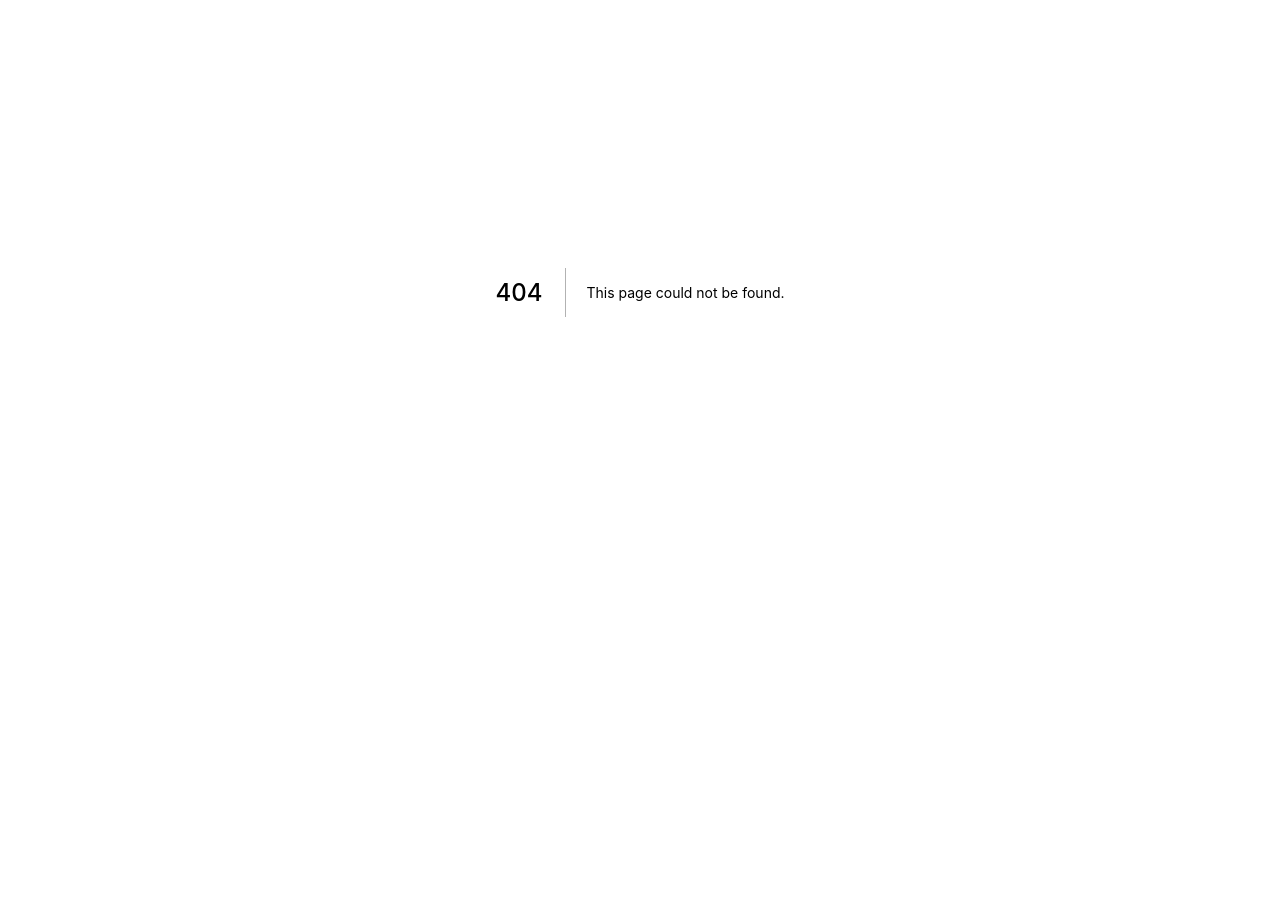
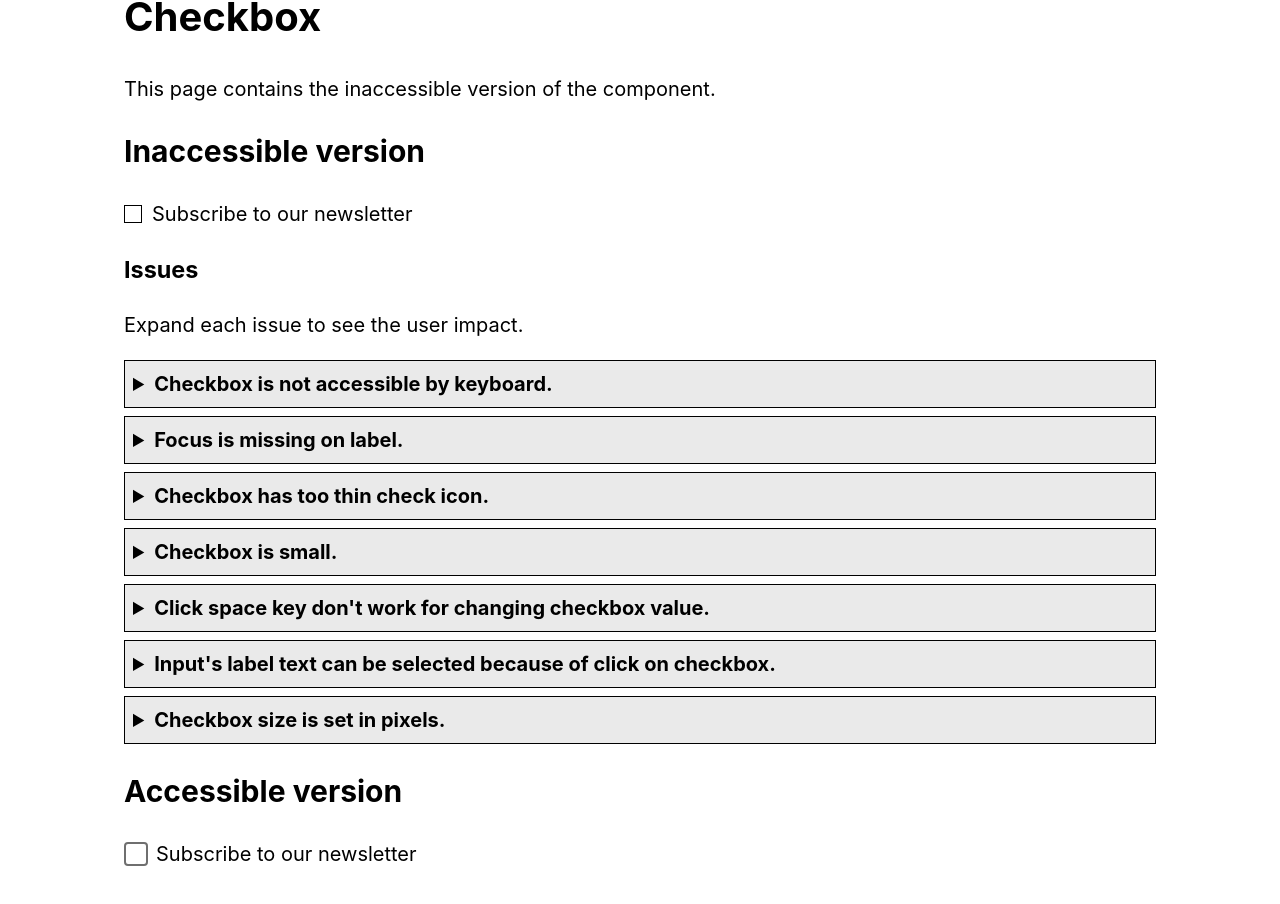
Before and after one commit to Alena5041/Accessibility, a Next.js app in the folder inaccessible-components/: page /page-checkbox in a window 1280 px wide. Before the commit this address had no page. Shown: the part 140-1044 px from the top of the page. Built offline with nearby package versions, Linux system fonts and the light colour scheme.

Commit message:
add checkbox

```diff
--- /dev/null
+++ b/inaccessible-components/components/Checkbox/Accessible/index.js
@@ -0,0 +1,19 @@
+export default function Checkbox() {
+  return (
+    <div className="a-checkbox">
+      <input
+        type="checkbox"
+        className="a-checkbox__input"
+        id="aSubscribe"
+        name="aSubscribe"
+        value="aSubscribe"
+      />
+      <label htmlFor="aSubscribe" className="a-checkbox__label">
+        <svg viewBox="0 0 448 512">
+          <path d="M438.6 105.4C451.1 117.9 451.1 138.1 438.6 150.6L182.6 406.6C170.1 419.1 149.9 419.1 137.4 406.6L9.372 278.6C-3.124 266.1-3.124 245.9 9.372 233.4C21.87 220.9 42.13 220.9 54.63 233.4L159.1 338.7L393.4 105.4C405.9 92.88 426.1 92.88 438.6 105.4H438.6z" />
+        </svg>
+        Subscribe to our newsletter
+      </label>
+    </div>
+  );
+}
--- /dev/null
+++ b/inaccessible-components/components/Checkbox/Accessible/index.scss
@@ -0,0 +1,55 @@
+.a-checkbox {
+  &__input {
+    position: absolute;
+    opacity: 0;
+    width: 1px;
+    height: 1px;
+
+    &:checked + .a-checkbox__label {
+      &:before {
+        background: #4777d3;
+        border: #4777d3;
+      }
+
+      svg {
+        display: block;
+      }
+    }
+
+    &:focus-visible + .a-checkbox__label {
+      outline: solid 2px #265fcc;
+      outline-offset: 5px;
+    }
+  }
+
+  svg {
+    display: none;
+  }
+
+  &__label {
+    user-select: none;
+    position: relative;
+    padding-left: 2rem;
+    cursor: pointer;
+
+    &:before {
+      content: "";
+      position: absolute;
+      left: 0;
+      top: 0;
+      width: 1.5rem;
+      height: 1.5rem;
+      background: #fff;
+      border: 2px solid #6f6f6f;
+      border-radius: 4px;
+    }
+
+    svg {
+      position: absolute;
+      width: 1rem;
+      top: 0.15rem;
+      left: 0.25rem;
+      fill: #fff;
+    }
+  }
+}
--- /dev/null
+++ b/inaccessible-components/components/Checkbox/index.js
@@ -0,0 +1,35 @@
+import { useState } from "react";
+
+export default function Checkbox() {
+  const [isChecked, setIsChecked] = useState(false);
+
+  return (
+    <div className="field">
+      <div className="checkbox__wrapper">
+        <input
+          type="checkbox"
+          className="checkbox"
+          name="subscribe"
+          value="subscribe"
+          aria-checked={isChecked}
+        />
+
+        <div
+          className={`checkbox__box ${
+            isChecked ? "checkbox__box--checked" : ""
+          }`}
+          tabIndex={0}
+          role="checkbox"
+          onClick={() => setIsChecked(!isChecked)}
+        >
+          <svg viewBox="0 0 490 490">
+            <polygon points="452.253,28.326 197.831,394.674 29.044,256.875 0,292.469 207.253,461.674 490,54.528 " />
+          </svg>
+        </div>
+      </div>
+      <label htmlFor="subscribe" onClick={() => setIsChecked(!isChecked)}>
+        Subscribe to our newsletter
+      </label>
+    </div>
+  );
+}
--- /dev/null
+++ b/inaccessible-components/components/Checkbox/index.scss
@@ -0,0 +1,39 @@
+.checkbox {
+  position: absolute;
+  opacity: 0;
+  width: 1px;
+  height: 1px;
+
+  &__wrapper {
+    display: flex;
+    align-items: center;
+    margin-right: 10px;
+  }
+
+  &__box {
+    display: flex;
+    border: 1px solid black;
+    width: 18px;
+    height: 18px;
+    padding: 1px;
+
+    &:focus {
+      border-color: grey;
+      outline: none;
+    }
+
+    svg {
+      display: none;
+    }
+
+    &--checked {
+      svg {
+        display: block;
+      }
+    }
+  }
+}
+
+.field {
+  display: flex;
+}
--- a/inaccessible-components/pages/index.js
+++ b/inaccessible-components/pages/index.js
@@ -66,6 +66,9 @@ export default function Home() {
           <li>
             <Link href="/page-modal-window">Modal window</Link>
           </li>
+          <li>
+            <Link href="/page-checkbox">Checkbox</Link>
+          </li>
         </ul>
       </Layout>
     </>
--- /dev/null
+++ b/inaccessible-components/pages/page-checkbox.js
@@ -0,0 +1,73 @@
+import Head from "next/head";
+import Layout from "../core-components/Layout";
+import Checkbox from "../components/Checkbox";
+import AccessibleCheckbox from "../components/Checkbox/Accessible";
+
+export default function PageCheckbox() {
+  return (
+    <>
+      <Head>
+        <title>Checkbox | Inaccessible components</title>
+      </Head>
+
+      <Layout>
+        <h1>Checkbox</h1>
+
+        <p>This page contains the inaccessible version of the component.</p>
+
+        <h2>Inaccessible version</h2>
+
+        <Checkbox />
+
+        <h3>Issues</h3>
+        <p>Expand each issue to see the user impact.</p>
+
+        <details>
+          <summary>Checkbox is not accessible by keyboard.</summary>
+          Keyboard users can't see focus because the checkbox has hard to see
+          style for it.
+        </details>
+
+        <details>
+          <summary>Focus is missing on label.</summary>
+          It's clearer if checkbox and label together have focus.
+        </details>
+
+        <details>
+          <summary>Checkbox has too thin check icon.</summary>
+          User with low vision or color blind can have problem with icon, when
+          use color contrast or color invert settings.
+        </details>
+
+        <details>
+          <summary>Checkbox is small.</summary>
+          Users with tremors or other kinds of motor disabilities can have
+          problem with click on checkbox.
+        </details>
+
+        <details>
+          <summary>
+            Click space key don't work for changing checkbox value.
+          </summary>
+          Keyboard users can't change checkbox value by pressing the space key.
+        </details>
+
+        <details>
+          <summary>
+            Input's label text can be selected because of click on checkbox.
+          </summary>
+          It's just small visual bug, will be better to cancel it.
+        </details>
+
+        <details>
+          <summary>Checkbox size is set in pixels.</summary>
+          For users what use zoom it's better to use rem or em instead of fixed
+          size.
+        </details>
+
+        <h2>Accessible version</h2>
+        <AccessibleCheckbox />
+      </Layout>
+    </>
+  );
+}
--- a/inaccessible-components/styles/index.scss
+++ b/inaccessible-components/styles/index.scss
@@ -14,3 +14,5 @@
 @import "../components/Breadcrumb/Accessible";
 @import "../components/Modal";
 @import "../components/Modal/Accessible";
+@import "../components/Checkbox";
+@import "../components/Checkbox/Accessible";
```
